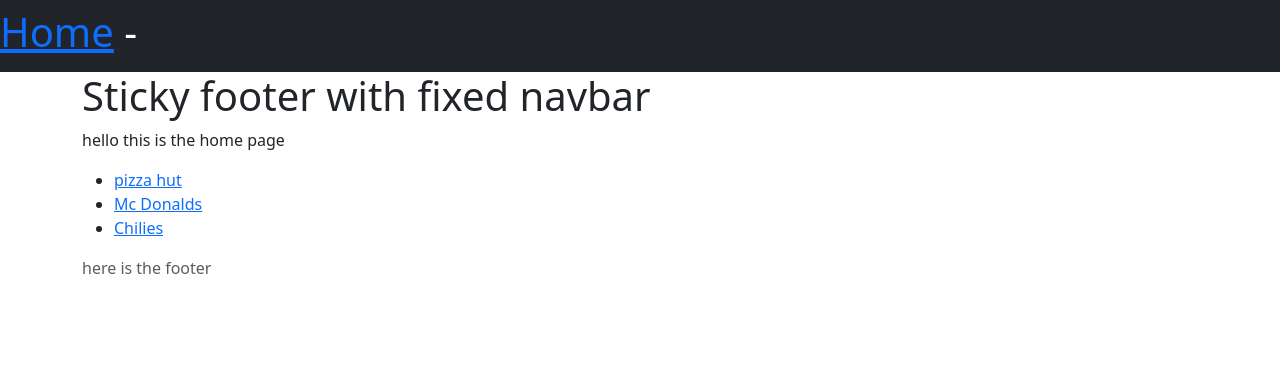
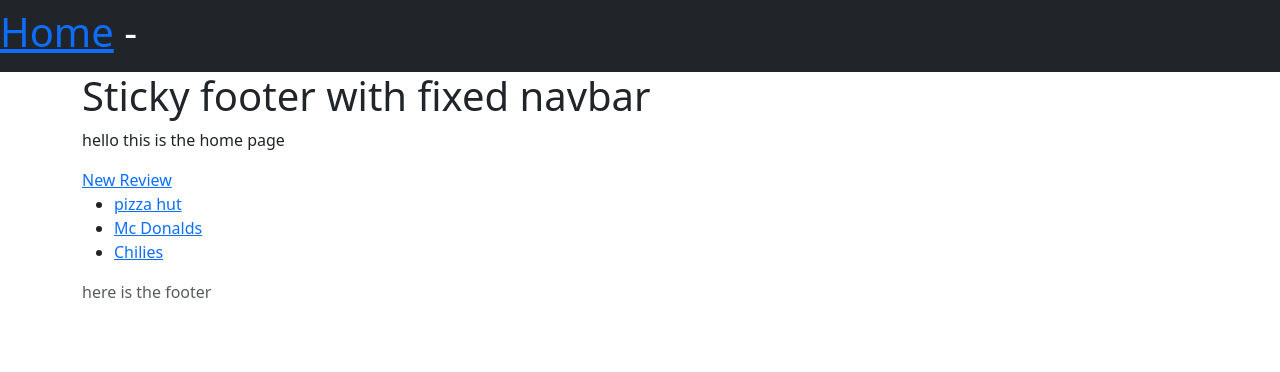
Before and after one commit to xValmearx/sample-restaurant-review, a Django app: page / in a window 1280 px wide. Shown: the top 372 px of the page. Run offline with Django 4.2, Linux system fonts and the light colour scheme; data comes from the database, SQL or seed files in the repository; both versions use the stored data as it was after the commit; some libraries are stand-ins or nearby versions.

Commit message:
created add review function for the restaurant page

```diff
--- a/Templates/home.html
+++ b/Templates/home.html
@@ -5,10 +5,12 @@
 {% block contents %}
   <p>hello this is the home page</p>
 
+  <a href = "{% url "restaurant_review_new"%}" >New Review</a>
+
   <ul>
     {% for restaurant  in restaurant_list %}
       <li>
-        <a href = "{% url "review_details" restaurant.pk %}"> {{restaurant.name}}</a>
+        <a href = "{% url "restaurant_review_details" restaurant.pk %}"> {{restaurant.name}}</a>
       </li>
     {% endfor %}
   </ul>
--- a/restaurants/models.py
+++ b/restaurants/models.py
@@ -41,4 +41,9 @@ class Review(models.Model):
     update = models.DateTimeField(auto_now=True)
 
     def __str__(self):
-        return self.body[:50]
+        return self.name[:50]
+
+    def get_absolute_url(self):
+        return reverse(
+            "home",
+        )
--- a/restaurants/urls.py
+++ b/restaurants/urls.py
@@ -1,8 +1,9 @@
 from django.urls import path
 
-from .views import RestaurantView, ReviewDetailView
+from .views import RestaurantView, RestaurantReviewDetailView, RestaurantCreateReview
 
 urlpatterns = [
-    path("restaurant/<int:pk>", ReviewDetailView.as_view(), name="review_details"),
+    path("restaurant/new/", RestaurantCreateReview.as_view(), name="restaurant_review_new"),
+    path("restaurant/<int:pk>", RestaurantReviewDetailView.as_view(), name="restaurant_review_details"),
     path("", RestaurantView.as_view(), name="home"),
 ]
--- a/restaurants/views.py
+++ b/restaurants/views.py
@@ -1,4 +1,4 @@
-from django.views.generic import ListView, DetailView
+from django.views.generic import ListView, DetailView, CreateView, UpdateView, DeleteView
 
 from .models import Restaurant, Review
 
@@ -9,6 +9,12 @@ class RestaurantView(ListView):
     template_name = "home.html"
 
 
-class ReviewDetailView(DetailView):
+class RestaurantReviewDetailView(DetailView):
     model = Restaurant
-    template_name = "review_details.html"
+    template_name = "restaurant_review_details.html"
+
+
+class RestaurantCreateReview(CreateView):
+    model = Review
+    template_name = "restaurant_review_new.html"
+    fields = ["restaurant", "user", "body", "rating"]
```
Also changed, not shown: Templates/restaurant_review_details.html (renamed from Templates/review_details.html, +10 -2 lines), Templates/restaurant_review_new.html (added, +17 -0 lines), db.sqlite3.
